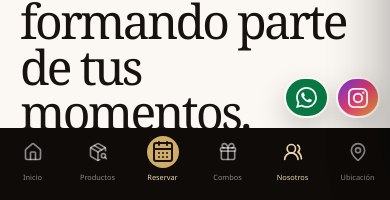
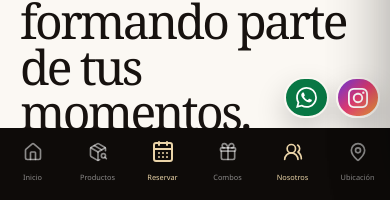
Before and after one commit to cagr4343203-alt/de-la-rosa-joyeria, a Next.js app: page /nosotros in a window 390 px wide. Shown: the part 644-844 px from the top of the page. Built offline with nearby package versions, Linux system fonts and the light colour scheme.

Commit message:
Match reservation nav icon styling

```diff
--- a/app/globals.css
+++ b/app/globals.css
@@ -2581,17 +2581,17 @@ img {
   }
 
   .mobile-bottom-nav a.is-primary {
-    color: var(--ink);
+    color: var(--gold-light);
   }
 
   .mobile-bottom-nav a.is-primary > span {
-    background: var(--gold);
+    background: transparent;
     border: 0;
-    border-radius: 50%;
+    border-radius: 0;
     box-shadow: none;
     height: 32px;
     margin-top: 0;
-    width: 32px;
+    width: 36px;
   }
 
   .mobile-bottom-nav a.is-primary small {
```
